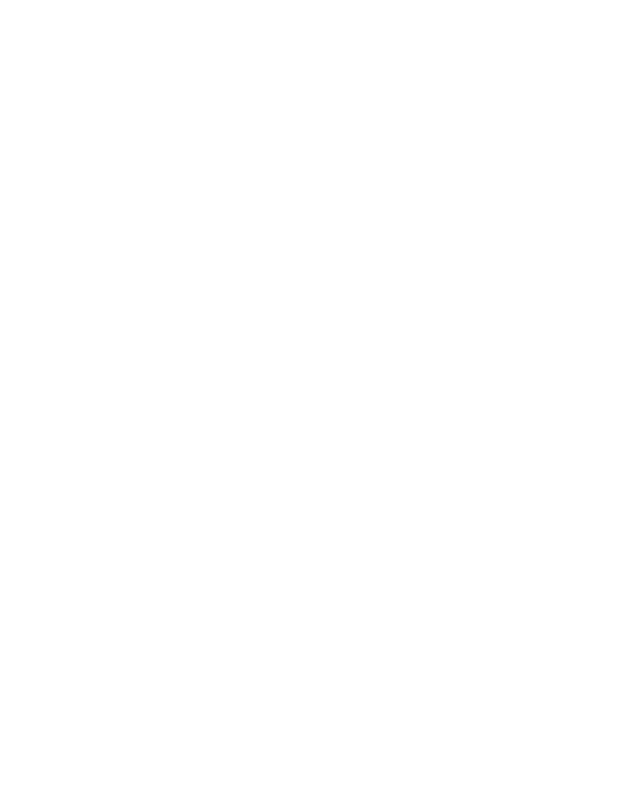
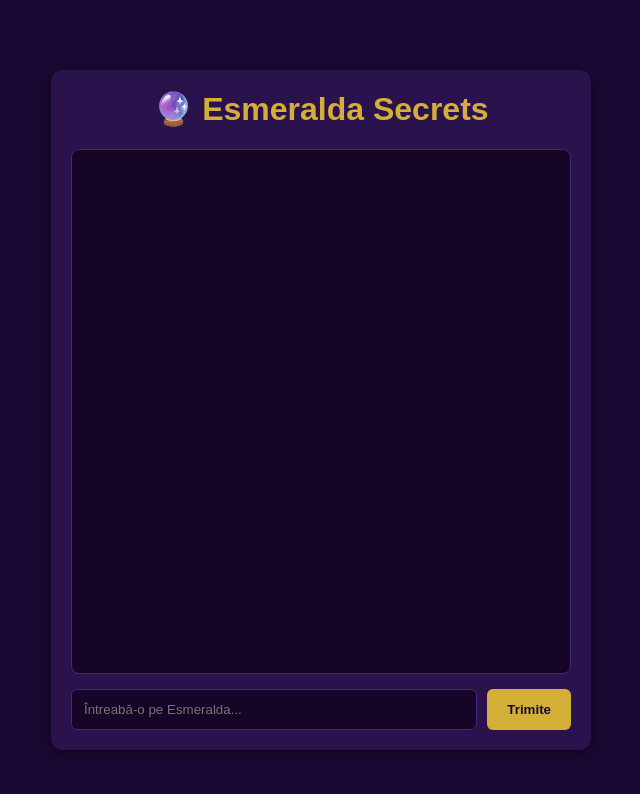
Before and after one commit to petrecezar06-prog/Esmaralda-secrets, a plain HTML site: page index.html in a window 1280 px wide. Shown: the whole page, without its empty margins (319-959 px from the left). Drawn offline with Linux system fonts and the light colour scheme.

Commit message:
Refactor chat functionality and update HTML structure

```diff
--- a/index.html
+++ b/index.html
@@ -1,16 +1,113 @@
+<!DOCTYPE html>
+<html lang="ro">
+<head>
+  <meta charset="UTF-8">
+  <meta name="viewport" content="width=device-width, initial-scale=1.0">
+  <title>Esmeralda Secrets</title>
+  <style>
+    body {
+      font-family: Arial, sans-serif;
+      background-color: #1a0933;
+      color: #fff;
+      display: flex;
+      flex-direction: column;
+      align-items: center;
+      justify-content: center;
+      min-height: 100vh;
+      margin: 0;
+      padding: 10px;
+    }
+    .chat-container {
+      width: 100%;
+      max-width: 500px;
+      background: #2a124d;
+      border-radius: 12px;
+      padding: 20px;
+      box-shadow: 0 4px 15px rgba(0,0,0,0.5);
+      display: flex;
+      flex-direction: column;
+      height: 80vh;
+    }
+    h1 {
+      text-align: center;
+      color: #d4af37;
+      margin-top: 0;
+    }
+    .chat-messages {
+      flex: 1;
+      overflow-y: auto;
+      padding: 10px;
+      border: 1px solid #4a237a;
+      border-radius: 8px;
+      margin-bottom: 15px;
+      background: #150628;
+    }
+    .message {
+      margin-bottom: 10px;
+      padding: 8px 12px;
+      border-radius: 6px;
+      max-width: 80%;
+      word-wrap: break-word;
+    }
+    .user-message {
+      background: #622a9a;
+      margin-left: auto;
+      text-align: right;
+    }
+    .assistant-message {
+      background: #3b1768;
+      color: #d4af37;
+      margin-right: auto;
+    }
+    .chat-input {
+      display: flex;
+      gap: 10px;
+    }
+    input {
+      flex: 1;
+      padding: 12px;
+      border: 1px solid #4a237a;
+      border-radius: 6px;
+      background: #150628;
+      color: #fff;
+      outline: none;
+    }
+    button {
+      padding: 12px 20px;
+      background: #d4af37;
+      color: #1a0933;
+      border: none;
+      border-radius: 6px;
+      font-weight: bold;
+      cursor: pointer;
+    }
+    button:hover {
+      background: #f1c40f;
+    }
+  </style>
+</head>
+<body>
+
+  <div class="chat-container">
+    <h1>🔮 Esmeralda Secrets</h1>
+    <div class="chat-messages" id="chat-box"></div>
+    <div class="chat-input">
+      <input type="text" id="user-input" placeholder="Întreabă-o pe Esmeralda...">
+      <button id="send-btn">Trimite</button>
+    </div>
+  </div>
+
   <script>
     const WORKER_URL = 'https://nameless-block-036e.ar06.workers.dev';
 
     async function sendMessage() {
-  const inputElement = document.querySelector('.chat-input input') || document.getElementById('user-input');
+      const inputElement = document.getElementById('user-input');
       const userMessage = inputElement.value.trim();
       if (!userMessage) return;
 
-  // Afișează mesajul utilizatorului
       appendMessage('user', userMessage);
       inputElement.value = '';
 
-  // Indicator de încărcare
       const loadingId = appendMessage('assistant', 'Esmeralda consultă sferele...');
 
       try {
@@ -34,7 +131,7 @@
     }
 
     function appendMessage(role, text) {
-  const chatBox = document.querySelector('.chat-messages') || document.getElementById('chat-box');
+      const chatBox = document.getElementById('chat-box');
       const msgElement = document.createElement('div');
       const msgId = 'msg-' + Date.now();
 
@@ -56,8 +153,8 @@
     }
 
     document.addEventListener('DOMContentLoaded', () => {
-  const sendBtn = document.querySelector('.send-btn') || document.getElementById('send-btn');
-  const inputElement = document.querySelector('.chat-input input') || document.getElementById('user-input');
+      const sendBtn = document.getElementById('send-btn');
+      const inputElement = document.getElementById('user-input');
 
       if (sendBtn) sendBtn.addEventListener('click', sendMessage);
       if (inputElement) {
@@ -67,3 +164,6 @@
       }
     });
   </script>
+
+</body>
+</html>
```
Lines whose indentation alone changed are shown as unchanged.
